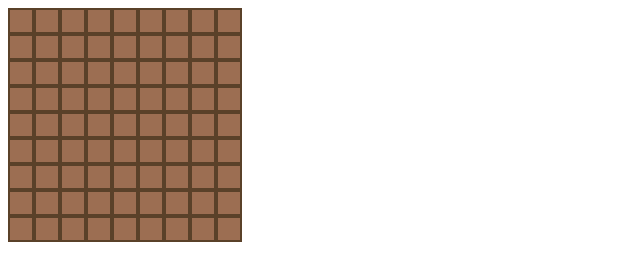
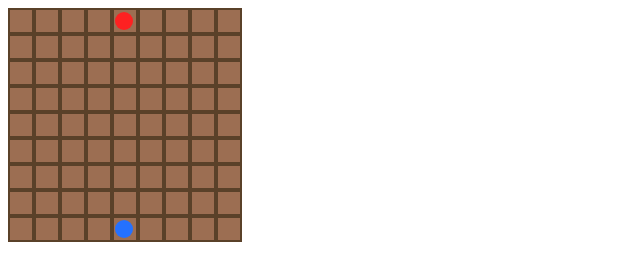
Before and after one commit to andychlee/quoridor, a plain HTML site: page index.html in a window 1280 px wide. Shown: the full height of the page, 0-640 px from the left. Drawn offline with nearby package versions, Linux system fonts and the light colour scheme.

Commit message:
get adjacent blocks

```diff
--- a/res/css/style.css
+++ b/res/css/style.css
@@ -30,3 +30,18 @@ table {
     height: 2px;
     background-color: #5a4129;
 }
+
+#player-one {
+    border-radius: 50%;
+    height: 18px;
+    width: 18px;
+    background: #fd2121
+
+}
+
+#player-two {
+    border-radius: 50%;
+    height: 18px;
+    width: 18px;
+    background: #2471ff
+}
--- a/res/js/board.js
+++ b/res/js/board.js
@@ -46,8 +46,9 @@ function createBoard() {
 
     boarddiv.appendChild(table);
 
+    createPieces();
     registerListeners();
-    var piece_1 = document.createElement()
+
 }
 
 // Registers listeners
@@ -68,19 +69,43 @@ function registerListeners() {
     $(".h-groove").hover(function() {
         console.log("Hovered h-groove: " + $(this).attr("id"));
     });
+    $(".player-piece").on("click", function() {
+        console.log("Clicked player piece");
+
+        var row = parseInt($(this).attr("row"));
+        var col = parseInt($(this).attr("col"));
+        var up = document.getElementById((row - 2) + "-" + col);
+        var down = document.getElementById((row + 2) + "-" + col);
+        var left = document.getElementById(row + "-" + (col - 2));
+        var rigth = document.getElementById(row + "-" + (col + 2));
+        console.log("Located at " + row + "-" + col);
+    });
 
 }
 
+
+function createPieces() {
+    var piece_1 = document.createElement("div");
+    piece_1.setAttribute("class", "player-piece");
+    piece_1.setAttribute("id", "player-one");
+    piece_1.setAttribute("row", "0");
+    piece_1.setAttribute("col", "8");
+    var loc_1 = document.getElementById("0-8");
+    loc_1.appendChild(piece_1);
+
+    var piece_2 = document.createElement("div");
+    piece_2.setAttribute("class", "player-piece");
+    piece_2.setAttribute("id", "player-two");
+    piece_2.setAttribute("row", "16");
+    piece_2.setAttribute("col", "8");
+    var loc_2 = document.getElementById("16-8");
+    loc_2.appendChild(piece_2);
+}
+
 function squareEnter() {
-    $(this).addClass("square-hover");
+    //$(this).addClass("square-hover");
 }
 
 function squareExit() {
     //$(this).removeClass("square-hover");
 }
-
-/*"name": "Launch index.html (disable sourcemaps)",
-"type": "chrome",
-"request": "launch",
-"sourceMaps": false,
-"file": "${workspaceRoot}/index.html"*/
```
